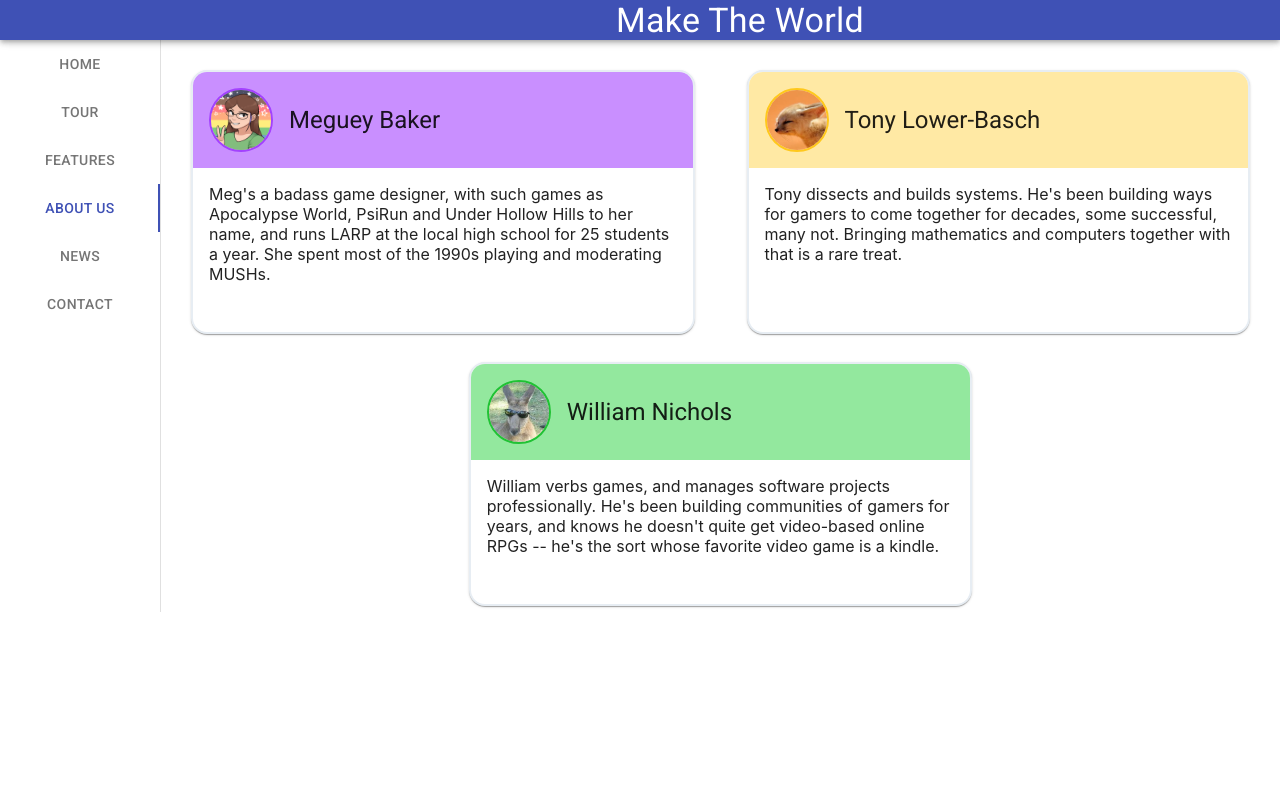
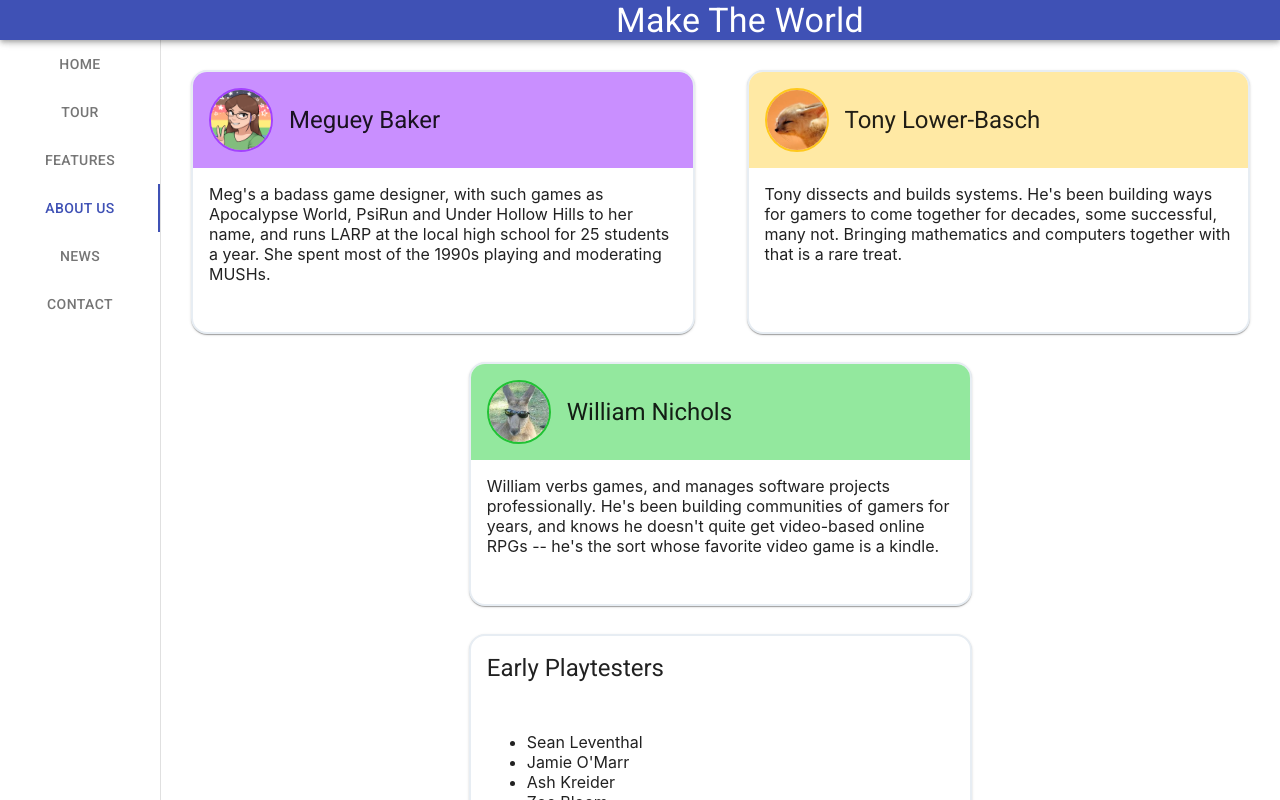
Before and after one commit to TonyLB/maketheworld-org, a React (Create React App) app: page / in a window 1280 px wide. Both pictures are taken after a click on the tab "ABOUT US". Shown: the top 800 px of the page. Built offline with nearby package versions, Linux system fonts and the light colour scheme.

Commit message:
Added playtester list to About Us

```diff
--- a/src/About.js
+++ b/src/About.js
@@ -80,6 +80,31 @@ function About() {
                         </Card>
                     </Paper>
                 </Grid>
+                <Grid item xs={3} />
+                <Grid item xs={3} />
+                <Grid item xs={6}>
+                    <Paper elevation={0} className={classes.paper}>
+                        <Card className={classes.card}>
+                            <CardHeader
+                                className={classes.header}
+                                title="Early Playtesters"
+                                titleTypographyProps={{ variant: "h5" }}
+                            />
+                            <CardContent>
+                                <ul>
+                                    <li>Sean Leventhal</li>
+                                    <li>Jamie O'Marr</li>
+                                    <li>Ash Kreider</li>
+                                    <li>Zoe Bloom</li>
+                                    <li>jay Dragon</li>
+                                    <li>George Austin</li>
+                                    <li>Jason Morningstar</li>
+                                </ul>
+                                ... and many more who have yet to get us their preferred names.
+                            </CardContent>
+                        </Card>
+                    </Paper>
+                </Grid>
             </Grid>
         </div>
     )
```
